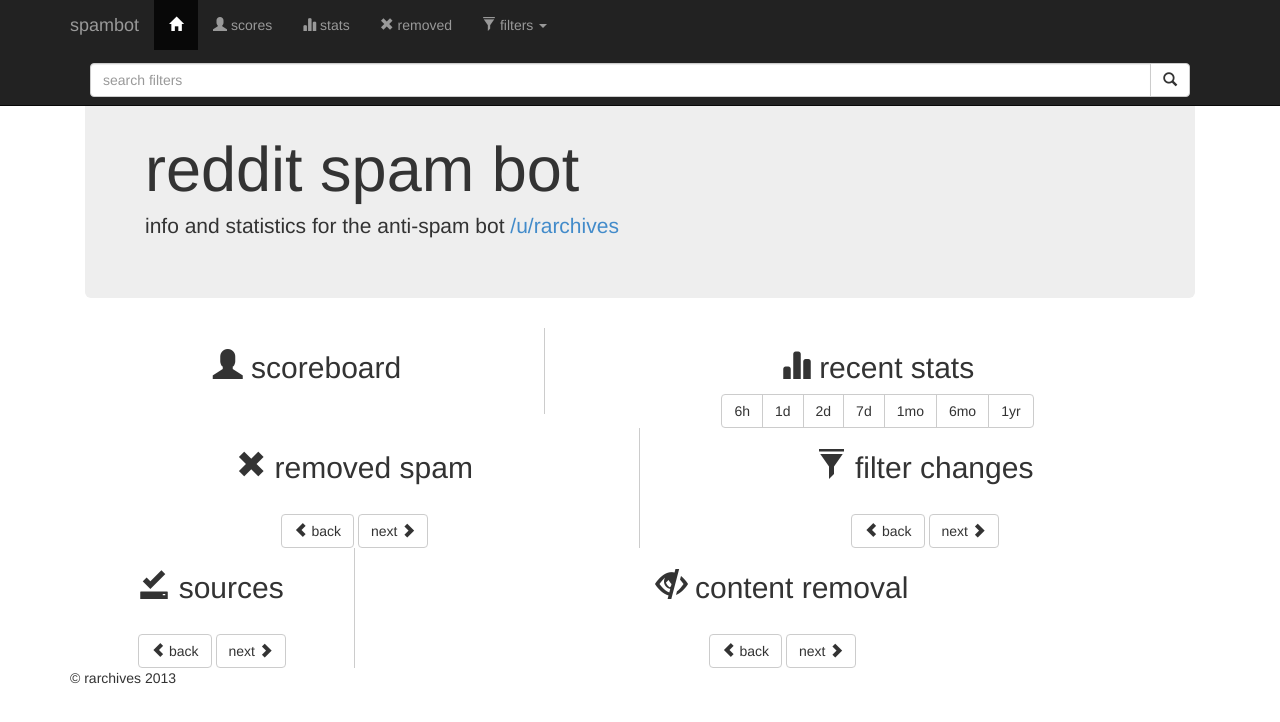
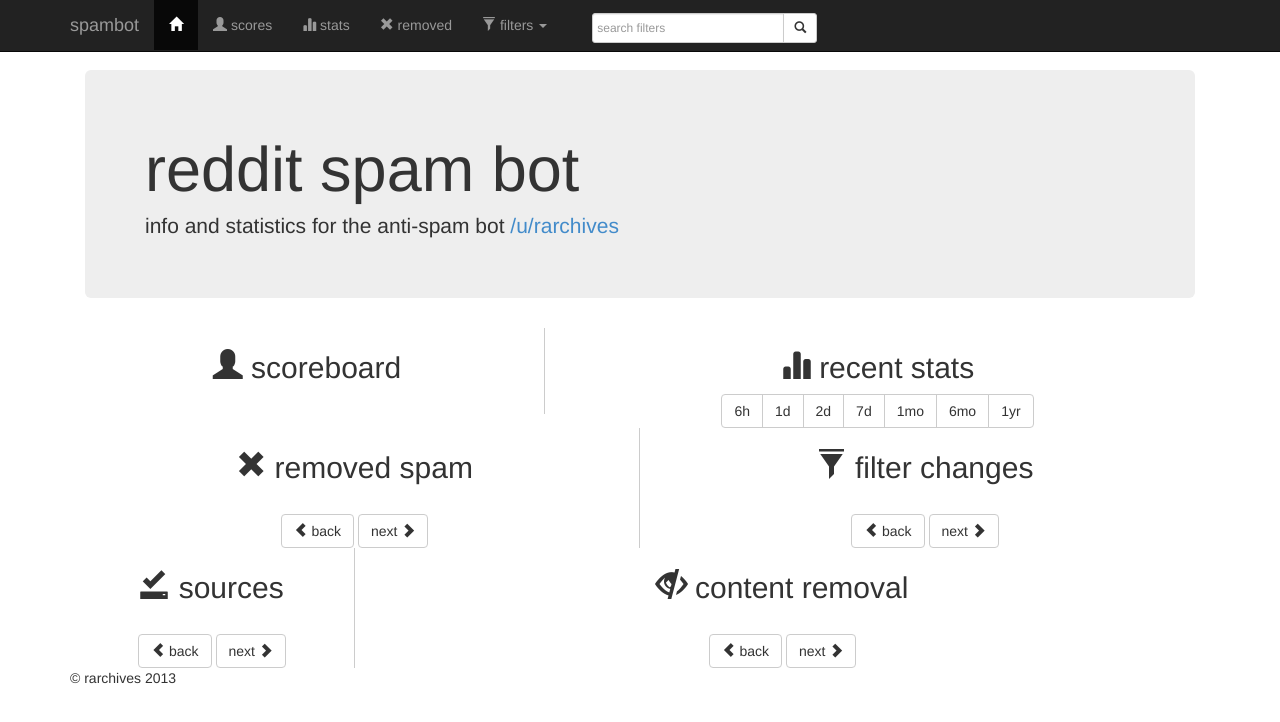
Before and after one commit to 4pr0n/spambot, a plain HTML site: page index.html in a window 1280 px wide. Drawn offline with Linux system fonts and the light colour scheme; no server answers; a script that the page names is missing.

Commit message:
fixing search box appearance ... kind of

```diff
--- a/index.html
+++ b/index.html
@@ -59,12 +59,12 @@
 					</ul>
 
 					<!-- Search filters -->
-					<div class="col-3 pull-right">
-						<form class="navbar-form" role="search">
-						<div class="input-group" style="padding: 5px 5px 0">
-							<input type="text" class="form-control" placeholder="search filters" id="search-filters" autocomplete="off">
+					<div class="col-xs-12 col-sm-3 pull-left">
+						<form class="navbar-form navbar-left" role="search">
+						<div class="input-group" style="padding-top: 5px;">
+							<input type="text" class="form-control input-sm typeahead" placeholder="search filters" id="search-filters" autocomplete="off" value="">
 							<div class="input-group-btn">
-								<button class="btn btn-default" type="button"><i class="glyphicon glyphicon-search"></i></button>
+								<button class="btn btn-default btn-sm" type="button"><i class="glyphicon glyphicon-search"></i></button>
 							</div>
 						</div>
 						</form>
--- a/ui/css/custom.css
+++ b/ui/css/custom.css
@@ -62,8 +62,8 @@
 .typeahead,
 .tt-query,
 .tt-hint {
-	padding: 7px;
-  outline: none;
+	width: 100%;
+	padding: 4px;
 }
 
 .tt-hint {
@@ -71,7 +71,6 @@
 }
 
 .tt-dropdown-menu {
-  min-width: 200px;
   margin-top: 5px;
   padding: 8px;
   background-color: #fff;
```
